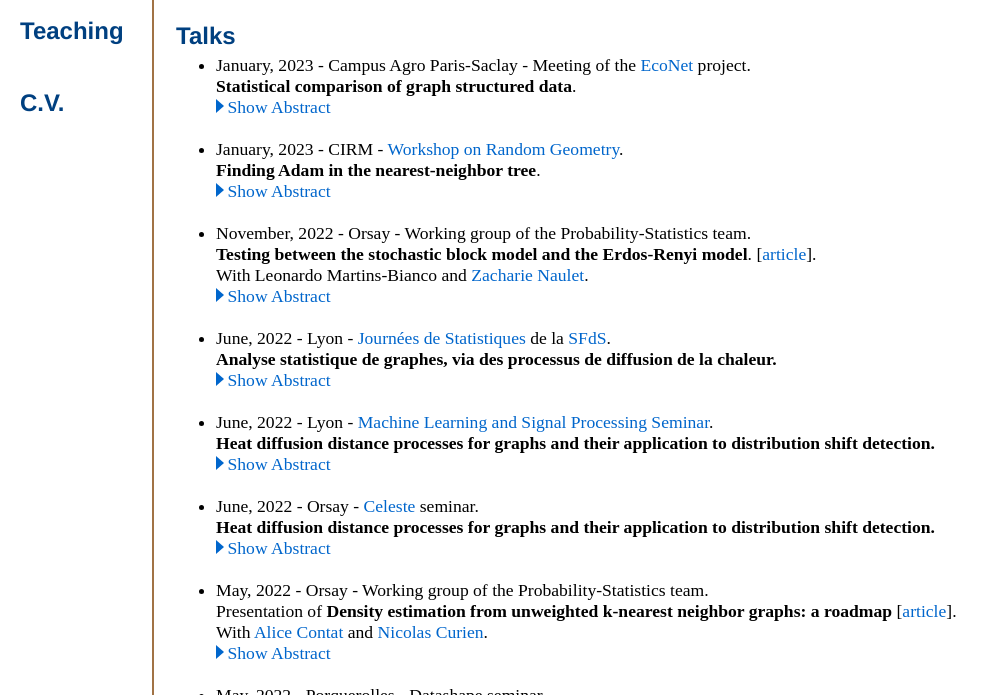
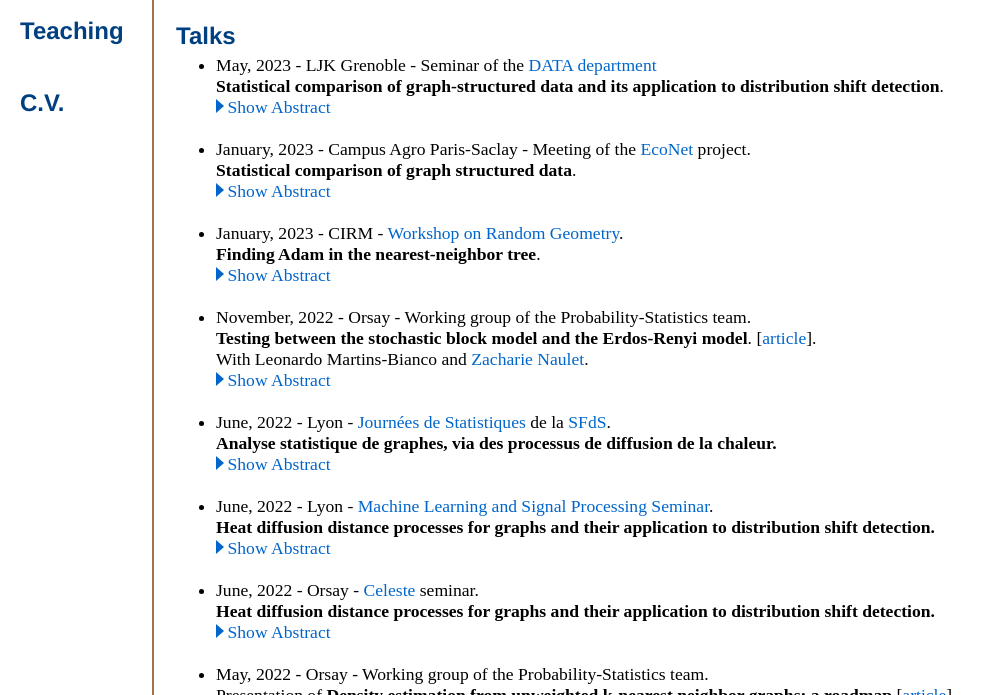
Before and after one commit to elasalle/elasalle.github.io, a Jekyll site: the page built from research/index.html, in a window 1280 px wide and 900 px high, scrolled down 460 px, cut to the strip 205-900 px from the top of the window. Shown: the whole strip, without its empty margins (0-999 px from the left). Built offline with Jekyll 4.4.1, drawn with Linux system fonts in a browser that asks for light colours; some web fonts are replaced.

Commit message:
talks update

```diff
--- a/index.html
+++ b/index.html
@@ -37,7 +37,6 @@
 
 	<h2 class="title2">News</h2>
 	<ul class="normalsize">
-		<li>May 25, 2023 - LJK Grenoble - Seminar of the <a href="https://www-ljk.imag.fr/spip.php?article6">DATA department</a>  </li>
 		<li>May, 2023 - <b>Heat diffusion distance processes: a statistically founded method to analyze graph data sets</b> has been published in <i>J Appl. and Comput. Topology</i>. 	[<a href="https://rdcu.be/dctmr">article</a>]</li>
 	</ul>
 </div><!-- /.blurb -->
--- a/research/index.html
+++ b/research/index.html
@@ -71,6 +71,16 @@
 
   <h2 id="talks" class="title2">Talks</h2>
   <ul class="normalsize">
+  <li>May, 2023 - LJK Grenoble - Seminar of the <a href="https://www-ljk.imag.fr/spip.php?article6">DATA department</a>  <br>
+    <b>Statistical comparison of graph-structured data and its application to distribution shift detection</b>. <br>
+    <button class="showhide abstract14" onclick="switchDisplayByClassName('abstract14')" style="display: block;"><div class="arrow-right"></div>Show Abstract<span class="dots">...</span></button>
+    <button class="showhide abstract14" onclick="switchDisplayByClassName('abstract14')" style="display : none;"><div class="arrow-top"></div>Hide Abstract</button>
+    <p class="abstracttext abstract14" style="display : none;">
+      When working with weighted graphs, one can interpret weights as the thermal conductivity of edges. Given initial conditions, one can use the way heat diffuses to compare graphs. Choosing relevant and informative diffusion times is often essential and challenging. To circumvent this issue, we choose to take into account the whole diffusion process. We define real-valued processes indexed by [0, T] for some T > 0, representing the comparisons for all diffusion times. Using tools from topological data analysis, we are able to compare graphs with unknown node correspondence or even graphs with different sizes. <br>
+      In this talk, I will introduce these processes and present their statistical properties. From these results, we will see how we can construct consistent two-sample tests. Then I will present some applications to the detection of distribution shifts in the context of neural networks by using activation graphs.
+    </p>
+  </li>
+  <br>
   <li> January, 2023 - Campus Agro Paris-Saclay - Meeting of the <a href="http://cmatias.perso.math.cnrs.fr/ANR_EcoNet.html">EcoNet</a> project. <br>
     <b>Statistical comparison of graph structured data</b>. <br>
     <button class="showhide abstract13" onclick="switchDisplayByClassName('abstract13')" style="display: block;"><div class="arrow-right"></div>Show Abstract<span class="dots">...</span></button>
```
